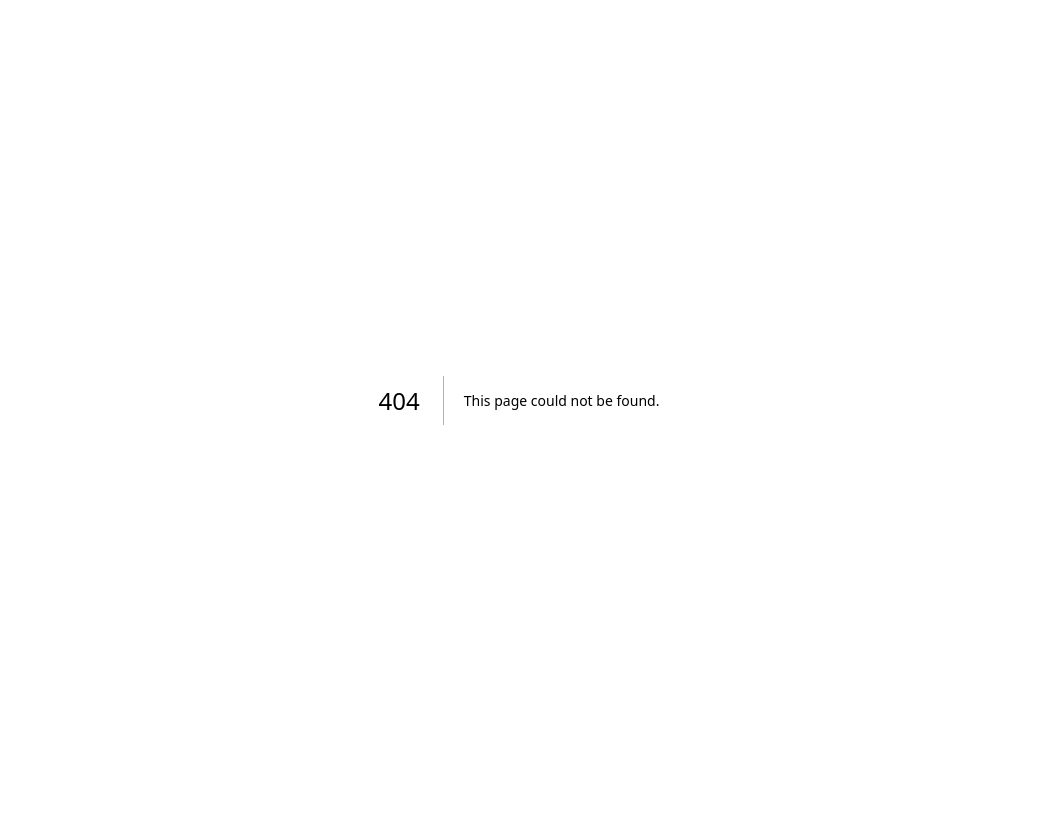
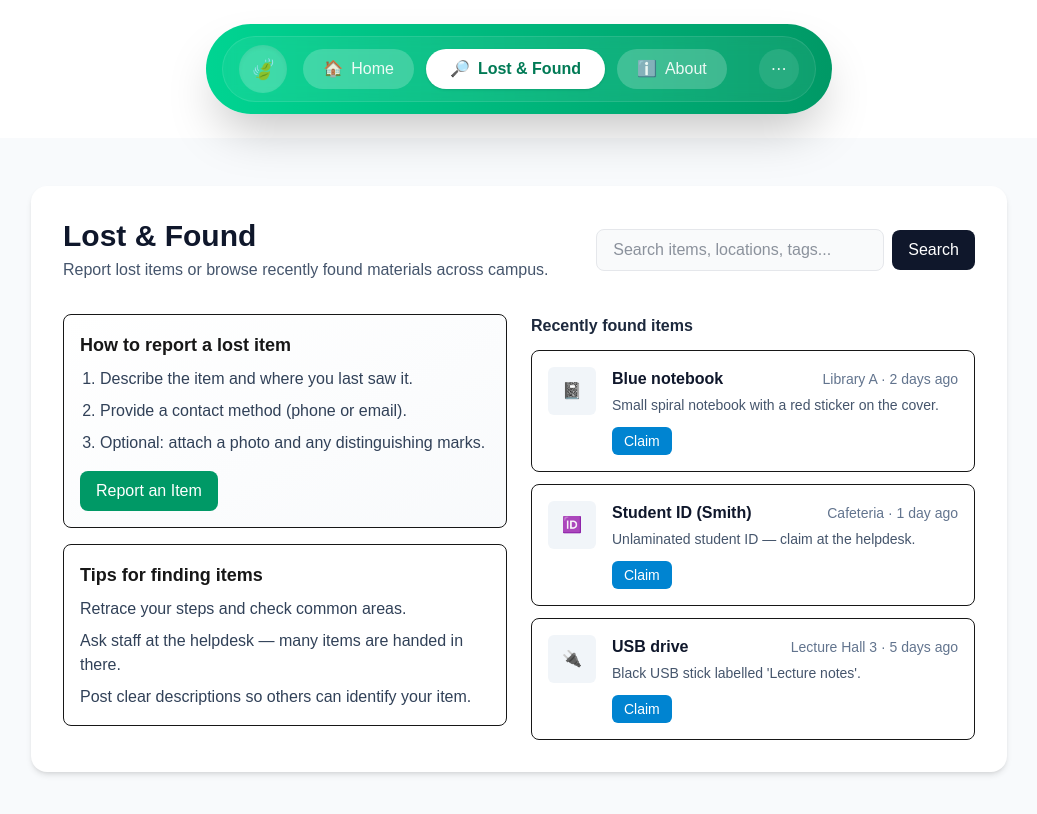
Before and after one commit to petrosasmamaw/better-auth, a Next.js app: page /lost-and-found in a window 1280 px wide. Before the commit this address had no page. Shown: the top 814 px of the page, without its empty margins (121-1158 px from the left). Built offline with nearby package versions, Linux system fonts and the light colour scheme.

Commit message:
craeting pages

```diff
--- a/package.json
+++ b/package.json
@@ -9,6 +9,7 @@
     "lint": "eslint"
   },
   "dependencies": {
+    "better-auth": "^1.5.6",
     "next": "16.2.1",
     "react": "19.2.4",
     "react-dom": "19.2.4"
--- a/src/app/layout.js
+++ b/src/app/layout.js
@@ -1,5 +1,6 @@
 import { Geist, Geist_Mono } from "next/font/google";
 import "./globals.css";
+import Navbar from "../components/Navbar";
 
 const geistSans = Geist({
   variable: "--font-geist-sans",
@@ -22,7 +23,10 @@ export default function RootLayout({ children }) {
       lang="en"
       className={`${geistSans.variable} ${geistMono.variable} h-full antialiased`}
     >
-      <body className="min-h-full flex flex-col">{children}</body>
+      <body className="min-h-full flex flex-col">
+        <Navbar />
+        {children}
+      </body>
     </html>
   );
 }
--- /dev/null
+++ b/src/app/lost-and-found/page.js
@@ -0,0 +1,98 @@
+export const metadata = {
+  title: "Lost & Found",
+  description: "Report or find lost materials around campus",
+};
+
+export default function LostAndFoundPage() {
+  return (
+    <main className="min-h-screen bg-slate-50 dark:bg-slate-900 py-12">
+      <div className="max-w-5xl mx-auto px-6">
+        <div className="bg-white dark:bg-slate-800 rounded-2xl shadow-md p-8">
+          <header className="flex flex-col sm:flex-row sm:items-center sm:justify-between gap-4">
+            <div>
+              <h1 className="text-3xl font-bold text-slate-900 dark:text-slate-100">Lost & Found</h1>
+              <p className="mt-1 text-slate-600 dark:text-slate-300">Report lost items or browse recently found materials across campus.</p>
+            </div>
+
+            <div className="w-full sm:w-auto">
+              <div className="flex items-center gap-2">
+                <input type="search" placeholder="Search items, locations, tags..." className="w-full sm:w-72 px-4 py-2 rounded-lg border border-gray-200 dark:border-gray-700 bg-gray-50 dark:bg-slate-700 text-slate-800 dark:text-slate-100" />
+                <button className="px-4 py-2 rounded-lg bg-slate-900 text-white">Search</button>
+              </div>
+            </div>
+          </header>
+
+          <section className="mt-8 grid grid-cols-1 md:grid-cols-2 gap-6">
+            <div className="space-y-4">
+              <div className="p-4 border rounded-lg bg-gradient-to-br from-white to-slate-50 dark:from-slate-800 dark:to-slate-800">
+                <h2 className="font-semibold text-lg">How to report a lost item</h2>
+                <ol className="pl-5 list-decimal text-slate-700 dark:text-slate-300 mt-2 space-y-2">
+                  <li>Describe the item and where you last saw it.</li>
+                  <li>Provide a contact method (phone or email).</li>
+                  <li>Optional: attach a photo and any distinguishing marks.</li>
+                </ol>
+                <button className="mt-4 inline-block px-4 py-2 rounded-lg bg-emerald-600 text-white">Report an Item</button>
+              </div>
+
+              <div className="p-4 border rounded-lg bg-white dark:bg-slate-800">
+                <h2 className="font-semibold text-lg">Tips for finding items</h2>
+                <ul className="mt-2 text-slate-700 dark:text-slate-300 space-y-2">
+                  <li>Retrace your steps and check common areas.</li>
+                  <li>Ask staff at the helpdesk — many items are handed in there.</li>
+                  <li>Post clear descriptions so others can identify your item.</li>
+                </ul>
+              </div>
+            </div>
+
+            <div>
+              <h3 className="text-md font-semibold mb-3 text-slate-800 dark:text-slate-200">Recently found items</h3>
+              <div className="space-y-3">
+                <article className="p-4 rounded-lg border bg-white dark:bg-slate-800 flex items-start gap-4">
+                  <div className="w-12 h-12 rounded-md bg-slate-100 dark:bg-slate-700 flex items-center justify-center text-slate-600">📓</div>
+                  <div className="flex-1">
+                    <div className="flex items-center justify-between">
+                      <strong className="text-slate-900 dark:text-slate-100">Blue notebook</strong>
+                      <span className="text-sm text-slate-500">Library A · 2 days ago</span>
+                    </div>
+                    <p className="text-sm text-slate-600 dark:text-slate-300 mt-1">Small spiral notebook with a red sticker on the cover.</p>
+                    <div className="mt-3">
+                      <button className="px-3 py-1 rounded-md bg-sky-600 text-white text-sm">Claim</button>
+                    </div>
+                  </div>
+                </article>
+
+                <article className="p-4 rounded-lg border bg-white dark:bg-slate-800 flex items-start gap-4">
+                  <div className="w-12 h-12 rounded-md bg-slate-100 dark:bg-slate-700 flex items-center justify-center text-slate-600">🆔</div>
+                  <div className="flex-1">
+                    <div className="flex items-center justify-between">
+                      <strong className="text-slate-900 dark:text-slate-100">Student ID (Smith)</strong>
+                      <span className="text-sm text-slate-500">Cafeteria · 1 day ago</span>
+                    </div>
+                    <p className="text-sm text-slate-600 dark:text-slate-300 mt-1">Unlaminated student ID — claim at the helpdesk.</p>
+                    <div className="mt-3">
+                      <button className="px-3 py-1 rounded-md bg-sky-600 text-white text-sm">Claim</button>
+                    </div>
+                  </div>
+                </article>
+
+                <article className="p-4 rounded-lg border bg-white dark:bg-slate-800 flex items-start gap-4">
+                  <div className="w-12 h-12 rounded-md bg-slate-100 dark:bg-slate-700 flex items-center justify-center text-slate-600">🔌</div>
+                  <div className="flex-1">
+                    <div className="flex items-center justify-between">
+                      <strong className="text-slate-900 dark:text-slate-100">USB drive</strong>
+                      <span className="text-sm text-slate-500">Lecture Hall 3 · 5 days ago</span>
+                    </div>
+                    <p className="text-sm text-slate-600 dark:text-slate-300 mt-1">Black USB stick labelled 'Lecture notes'.</p>
+                    <div className="mt-3">
+                      <button className="px-3 py-1 rounded-md bg-sky-600 text-white text-sm">Claim</button>
+                    </div>
+                  </div>
+                </article>
+              </div>
+            </div>
+          </section>
+        </div>
+      </div>
+    </main>
+  );
+}
--- a/src/app/page.js
+++ b/src/app/page.js
@@ -1,63 +1,28 @@
 import Image from "next/image";
+import Link from "next/link";
 
 export default function Home() {
   return (
-    <div className="flex flex-col flex-1 items-center justify-center bg-zinc-50 font-sans dark:bg-black">
-      <main className="flex flex-1 w-full max-w-3xl flex-col items-center justify-between py-32 px-16 bg-white dark:bg-black sm:items-start">
-        <Image
-          className="dark:invert"
-          src="/next.svg"
-          alt="Next.js logo"
-          width={100}
-          height={20}
-          priority
-        />
-        <div className="flex flex-col items-center gap-6 text-center sm:items-start sm:text-left">
-          <h1 className="max-w-xs text-3xl font-semibold leading-10 tracking-tight text-black dark:text-zinc-50">
-            To get started, edit the page.js file.
-          </h1>
-          <p className="max-w-md text-lg leading-8 text-zinc-600 dark:text-zinc-400">
-            Looking for a starting point or more instructions? Head over to{" "}
-            <a
-              href="https://vercel.com/templates?framework=next.js&utm_source=create-next-app&utm_medium=appdir-template-tw&utm_campaign=create-next-app"
-              className="font-medium text-zinc-950 dark:text-zinc-50"
-            >
-              Templates
-            </a>{" "}
-            or the{" "}
-            <a
-              href="https://nextjs.org/learn?utm_source=create-next-app&utm_medium=appdir-template-tw&utm_campaign=create-next-app"
-              className="font-medium text-zinc-950 dark:text-zinc-50"
-            >
-              Learning
-            </a>{" "}
-            center.
-          </p>
-        </div>
-        <div className="flex flex-col gap-4 text-base font-medium sm:flex-row">
-          <a
-            className="flex h-12 w-full items-center justify-center gap-2 rounded-full bg-foreground px-5 text-background transition-colors hover:bg-[#383838] dark:hover:bg-[#ccc] md:w-[158px]"
-            href="https://vercel.com/new?utm_source=create-next-app&utm_medium=appdir-template-tw&utm_campaign=create-next-app"
-            target="_blank"
-            rel="noopener noreferrer"
-          >
-            <Image
-              className="dark:invert"
-              src="/vercel.svg"
-              alt="Vercel logomark"
-              width={16}
-              height={16}
-            />
-            Deploy Now
-          </a>
-          <a
-            className="flex h-12 w-full items-center justify-center rounded-full border border-solid border-black/[.08] px-5 transition-colors hover:border-transparent hover:bg-black/[.04] dark:border-white/[.145] dark:hover:bg-[#1a1a1a] md:w-[158px]"
-            href="https://nextjs.org/docs?utm_source=create-next-app&utm_medium=appdir-template-tw&utm_campaign=create-next-app"
-            target="_blank"
-            rel="noopener noreferrer"
-          >
-            Documentation
-          </a>
+    <div className="min-h-screen flex items-center justify-center bg-gradient-to-b from-slate-50 to-white dark:from-slate-900 dark:to-black">
+      <main className="w-full max-w-4xl px-6 py-24">
+        <div className="bg-white/80 dark:bg-slate-900/60 backdrop-blur-md border border-gray-100 dark:border-gray-800 rounded-2xl p-10 shadow-lg">
+          <div className="flex items-center gap-6">
+            <Image src="/next.svg" alt="logo" width={64} height={64} className="dark:invert" />
+            <div>
+              <h1 className="text-4xl font-extrabold text-slate-900 dark:text-slate-100">UniFind — Lost & Found</h1>
+              <p className="mt-2 text-slate-600 dark:text-slate-300 max-w-xl">
+                A community space to report lost items, browse recently found
+                materials, and reconnect with your belongings across campus.
+                Start by searching items or reporting what you lost.
+              </p>
+            </div>
+          </div>
+
+          <div className="mt-6 flex flex-col sm:flex-row items-center gap-4">
+            <Link href="/lost-and-found" className="inline-flex items-center justify-center px-6 py-3 rounded-full bg-slate-900 text-white font-semibold hover:bg-slate-800">Report or Find Items</Link>
+
+            <Link href="/about" className="inline-flex items-center justify-center px-5 py-3 rounded-full border border-gray-200 text-slate-700 dark:text-slate-300 hover:bg-gray-50">About the Service</Link>
+          </div>
         </div>
       </main>
     </div>
--- /dev/null
+++ b/src/components/Navbar.jsx
@@ -0,0 +1,32 @@
+import Link from "next/link";
+
+export default function Navbar() {
+  return (
+    <header className="w-full py-6 bg-transparent">
+      <div className="flex justify-center">
+        <div className="relative rounded-full px-4 py-3 bg-gradient-to-r from-emerald-400 to-emerald-600 shadow-2xl">
+          <div className="flex items-center gap-4 px-4 py-2 rounded-full bg-white/6 backdrop-blur-sm border border-white/10">
+            {/* left icon circle */}
+            <div className="flex items-center justify-center w-12 h-12 rounded-full bg-white/20 shadow-inner">
+              <span className="text-white text-xl">🍃</span>
+            </div>
+
+            {/* centered nav buttons */}
+            <nav className="flex items-center gap-3">
+              <Link href="/" className="inline-flex items-center gap-2 px-5 py-2 rounded-full bg-white/20 text-white/90 hover:bg-white/30 transition-shadow">🏠 <span className="hidden sm:inline">Home</span></Link>
+
+              <Link href="/lost-and-found" className="inline-flex items-center gap-2 px-6 py-2 rounded-full bg-white text-emerald-700 font-semibold shadow-sm">🔎 <span className="hidden sm:inline">Lost &amp; Found</span></Link>
+
+              <Link href="/about" className="inline-flex items-center gap-2 px-5 py-2 rounded-full bg-white/20 text-white/90 hover:bg-white/30 transition-shadow">ℹ️ <span className="hidden sm:inline">About</span></Link>
+            </nav>
+
+            {/* right placeholder or actions */}
+            <div className="ml-4 hidden sm:flex items-center">
+              <button className="w-10 h-10 rounded-full bg-white/10 text-white/90 flex items-center justify-center">⋯</button>
+            </div>
+          </div>
+        </div>
+      </div>
+    </header>
+  );
+}
```
Also changed, not shown: 2 other files (tests, documents, lock files or other folders).
